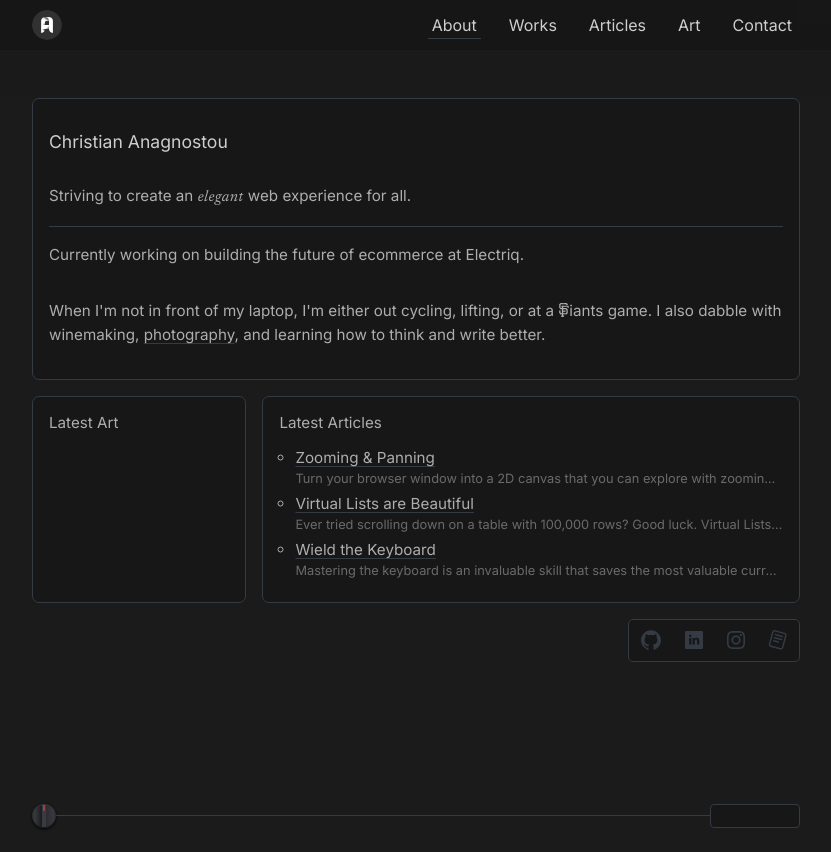
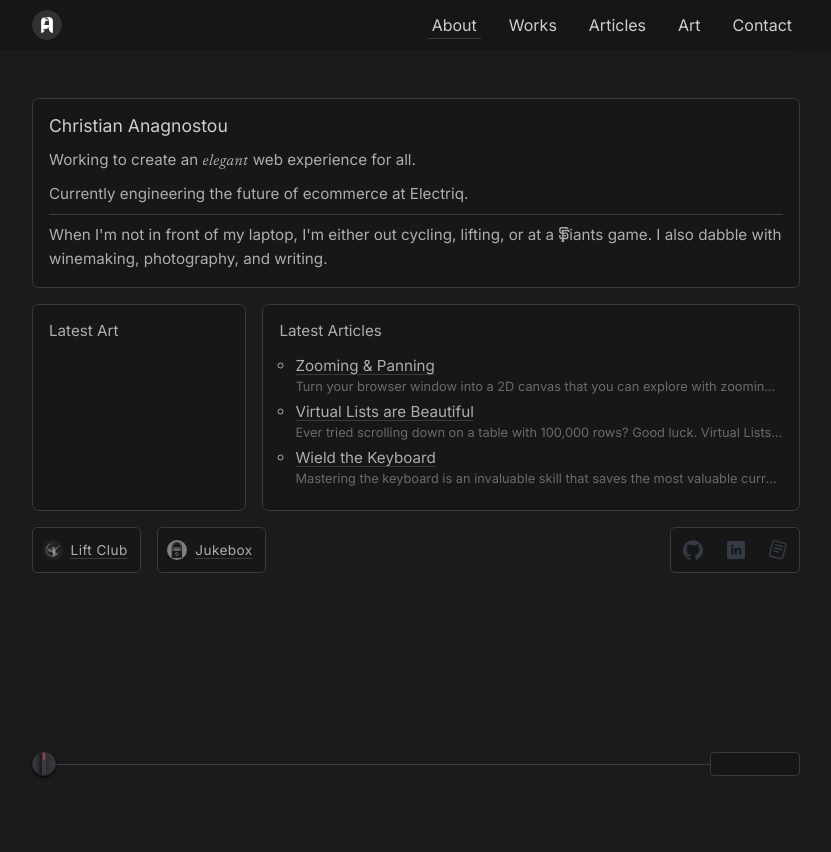
Before and after one commit to christiananagnostou/www, a Next.js app: page / in a window 1280 px wide. Shown: the whole page, without its empty margins (224-1055 px from the left). After the commit the page ends 800 px from the top, so only its background shows below. Built offline with nearby package versions, Linux system fonts and the light colour scheme.

Commit message:
homepage qa

```diff
--- a/components/Home/Bio.tsx
+++ b/components/Home/Bio.tsx
@@ -1,5 +1,4 @@
 import { motion } from 'framer-motion'
-import Link from 'next/link'
 import styled from 'styled-components'
 import { fade, staggerFade } from '../animation'
 import Giants from '../SVG/Giants'
@@ -10,12 +9,12 @@ function Bio() {
       <motion.h1 variants={fade}>Christian Anagnostou</motion.h1>
 
       <motion.p variants={fade}>
-        Striving to create an <em>elegant</em> web experience for all.
+        Working to create an <em>elegant</em> web experience for all.
       </motion.p>
 
+      <motion.p variants={fade}>Currently engineering the future of ecommerce at Electriq.</motion.p>
+
       <motion.hr variants={fade} />
-
-      <motion.p variants={fade}>Currently working on building the future of ecommerce at Electriq.</motion.p>
 
       <motion.p variants={fade}>
         When I&apos;m not in front of my laptop, I&apos;m either out cycling, lifting, or at a{' '}
@@ -25,8 +24,7 @@ function Bio() {
             <Giants />
           </span>
         </span>{' '}
-        game. I also dabble with winemaking, <Link href="/art?tag=camera">photography</Link>, and learning how to think
-        and write better.
+        game. I also dabble with winemaking, photography, and writing.
       </motion.p>
     </Description>
   )
@@ -56,19 +54,24 @@ const Description = styled(motion.section)`
   h1 {
     font-size: 1.1rem;
     font-weight: 200;
-    padding: 1rem 0;
+    margin: 0 0 0.75rem;
   }
 
   hr {
     border: none;
     border-top: 1px solid var(--accent);
+    margin: 0 0 0.5rem;
   }
 
   p {
     font-weight: 200;
     font-size: 0.95rem;
     line-height: 1.5rem;
-    padding: 1rem 0;
+    margin: 0 0 0.5rem;
+
+    &:last-child {
+      margin: 0;
+    }
   }
 
   .giants-container {
@@ -77,14 +80,14 @@ const Description = styled(motion.section)`
     font-weight: 400;
 
     .giants {
-      height: 13px;
+      height: 14px;
       width: auto;
       position: absolute;
-      left: 1px;
-      top: -1px;
+      left: 0.5px;
+      top: 0px;
 
       @media screen and (min-width: 768px) {
-        height: 14px;
+        height: 15px;
       }
 
       svg {
--- a/components/Home/LatestSection.tsx
+++ b/components/Home/LatestSection.tsx
@@ -96,7 +96,6 @@ const RecentArt = styled(HomepageBox)`
 
   * {
     text-decoration: none !important;
-    cursor: ne-resize;
   }
 
   .recent-art__hover-box {
@@ -129,7 +128,6 @@ const RecentArt = styled(HomepageBox)`
     z-index: 1;
     background: linear-gradient(to bottom, transparent 20%, #171717);
     transition: top 0.28s ease-in-out;
-    cursor: ne-resize;
     pointer-events: none;
   }
 
--- a/components/Home/StarBG.tsx
+++ b/components/Home/StarBG.tsx
@@ -13,25 +13,16 @@ const StarBG = ({ show }: Props) => {
     if (!show) setStars([])
     if (!width || !height || !show) return
 
-    let starCount = 0
-    let interval: NodeJS.Timer | null = null
-
-    interval = setInterval(() => {
-      if (starCount >= width / 10) return interval && clearInterval(interval)
-
-      setStars((prev) => {
-        starCount = prev.length
-
-        return [
+    const interval = setInterval(() => {
+      setStars((prev) =>
+        [
           ...prev,
-          <Star style={{ top: Math.random() * height, left: Math.random() * width }} key={prev.length + 1} />,
-        ]
-      })
+          <Star style={{ top: Math.random() * height, left: Math.random() * width }} key={new Date().getTime()} />,
+        ].slice(-(width / 10))
+      )
     }, 150)
 
-    return () => {
-      if (interval) clearInterval(interval)
-    }
+    return () => clearInterval(interval)
   }, [width, height, show])
 
   return <Container show={show}>{stars}</Container>
--- a/components/SocialLinks.tsx
+++ b/components/SocialLinks.tsx
@@ -3,7 +3,6 @@ import { motion } from 'framer-motion'
 import styled from 'styled-components'
 import { fade } from './animation'
 import Github from './SVG/GitHub'
-import Instagram from './SVG/Instagram'
 import LinkedIn from './SVG/LinkedIn'
 import Readcv from './SVG/Readcv'
 
@@ -20,11 +19,11 @@ function SocialLinks() {
           <LinkedIn />
         </a>
       </li>
-      <li>
+      {/* <li>
         <a href="https://www.instagram.com/christian.anagnostou/" target="_blank" rel="noreferrer">
           <Instagram />
         </a>
-      </li>
+      </li> */}
       <li>
         <a href="https://read.cv/christian.a" target="_blank" rel="noreferrer">
           <Readcv />
@@ -48,7 +47,7 @@ const SocialLinkList = styled(motion.ul)`
   list-style: none;
 
   border-radius: 5px;
-  padding: 0.6rem 0 0.45rem;
+  padding: 0.6rem 0 0.35rem;
   background: rgba(20, 20, 20, 0.5);
   border: 1px solid var(--accent);
 
@@ -58,6 +57,7 @@ const SocialLinkList = styled(motion.ul)`
 
     a {
       display: block;
+      cursor: alias;
       color: var(--accent);
       transition: 0.3s ease;
 
--- a/components/animation/index.ts
+++ b/components/animation/index.ts
@@ -2,7 +2,7 @@ export const pageAnimation = {
   hidden: { opacity: 0 },
   show: {
     opacity: 1,
-    transition: { duration: 0.25, staggerChildren: 0.25 },
+    transition: { duration: 0.25, staggerChildren: 0.15 },
   },
   exit: { opacity: 0, transition: { duration: 0.25 } },
 }
--- a/pages/art.tsx
+++ b/pages/art.tsx
@@ -34,13 +34,13 @@ const Art = (props: Props) => {
           <div className="range-wrap">
             <Range
               type="range"
-              min={1}
+              min={2}
               max={8}
               value={numColumns}
               onChange={(e) => setNumColumns(parseInt(e.target.value))}
             />
 
-            <span className="col-num">{numColumns}</span>
+            {/* <span className="col-num">{numColumns}</span> */}
           </div>
 
           <div className="categories">
--- a/pages/index.tsx
+++ b/pages/index.tsx
@@ -1,14 +1,19 @@
 import { motion } from 'framer-motion'
 import { GetStaticProps } from 'next'
 import Head from 'next/head'
+import Image from 'next/image'
 import styled from 'styled-components'
-import { pageAnimation } from '../components/animation'
+import { fade, pageAnimation, staggerFade } from '../components/animation'
 import Bio from '../components/Home/Bio'
 import TVBar from '../components/Home/TVBar'
 import SocialLinks from '../components/SocialLinks'
 import { ArticleType, getAllPosts } from '../lib/articles'
 
+import Link from 'next/link'
 import LatestSection from '../components/Home/LatestSection'
+
+import JukeboxLogo from '/public/logo-jukebox.png'
+import LiftClubLogo from '/public/logo-liftclub.png'
 
 type Props = {
   posts: ArticleType[]
@@ -33,8 +38,39 @@ const Home = ({ posts }: Props) => {
 
         <LatestSection posts={posts} />
 
-        <SocialLinks />
+        <SectionWrap>
+          <ProjectLinks variants={staggerFade}>
+            <Link href={'https://www.liftclub.app/'} title="Lift Club - your new favorite workout app" target="_blank">
+              <motion.p variants={fade} className="project-link">
+                <Image
+                  src={LiftClubLogo}
+                  alt="Latest photo posted on my website - found on the art page."
+                  blurDataURL={LiftClubLogo.blurDataURL}
+                  placeholder="blur"
+                />
+                Lift Club
+              </motion.p>
+            </Link>
+            <Link
+              href={'https://github.com/christiananagnostou/jukebox'}
+              title="Jukebox - your new favorite desktop music player"
+              target="_blank"
+            >
+              <motion.p variants={fade} className="project-link">
+                <Image
+                  src={JukeboxLogo}
+                  alt="Latest photo posted on my website - found on the art page."
+                  blurDataURL={JukeboxLogo.blurDataURL}
+                  placeholder="blur"
+                  className="darken"
+                />
+                Jukebox
+              </motion.p>
+            </Link>
+          </ProjectLinks>
 
+          <SocialLinks />
+        </SectionWrap>
         <TVBar />
       </Container>
     </>
@@ -62,3 +98,52 @@ const Container = styled(motion.main)`
     padding: 3rem 1rem 1rem;
   }
 `
+
+const SectionWrap = styled(motion.section)`
+  display: flex;
+  align-items: stretch;
+  justify-content: space-between;
+  gap: 1rem;
+  flex-wrap: wrap;
+  width: 100%;
+`
+
+const ProjectLinks = styled(motion.section)`
+  display: flex;
+  flex-wrap: wrap;
+  gap: 1rem;
+  flex: 1;
+  color: var(--text);
+
+  .project-link {
+    min-width: max-content;
+    display: flex;
+    gap: 0.5rem;
+    align-items: center;
+    border-radius: 5px;
+    padding: 0.75rem 0.75rem 0.75rem 0.6rem;
+    background: rgba(20, 20, 20, 0.5);
+    border: 1px solid var(--accent);
+    cursor: alias;
+    font-size: 0.85rem;
+    letter-spacing: 0.03em;
+
+    img {
+      height: 1.25rem;
+      width: 1.25rem;
+      border-radius: 3rem;
+
+      transition: filter 0.2s ease;
+
+      filter: grayscale(1);
+
+      &.darken {
+        filter: grayscale(1) brightness(0.5);
+      }
+    }
+
+    &:hover img {
+      filter: none;
+    }
+  }
+`
```
Also changed, not shown: public/logo-jukebox.png (added), public/logo-liftclub.png (added).
